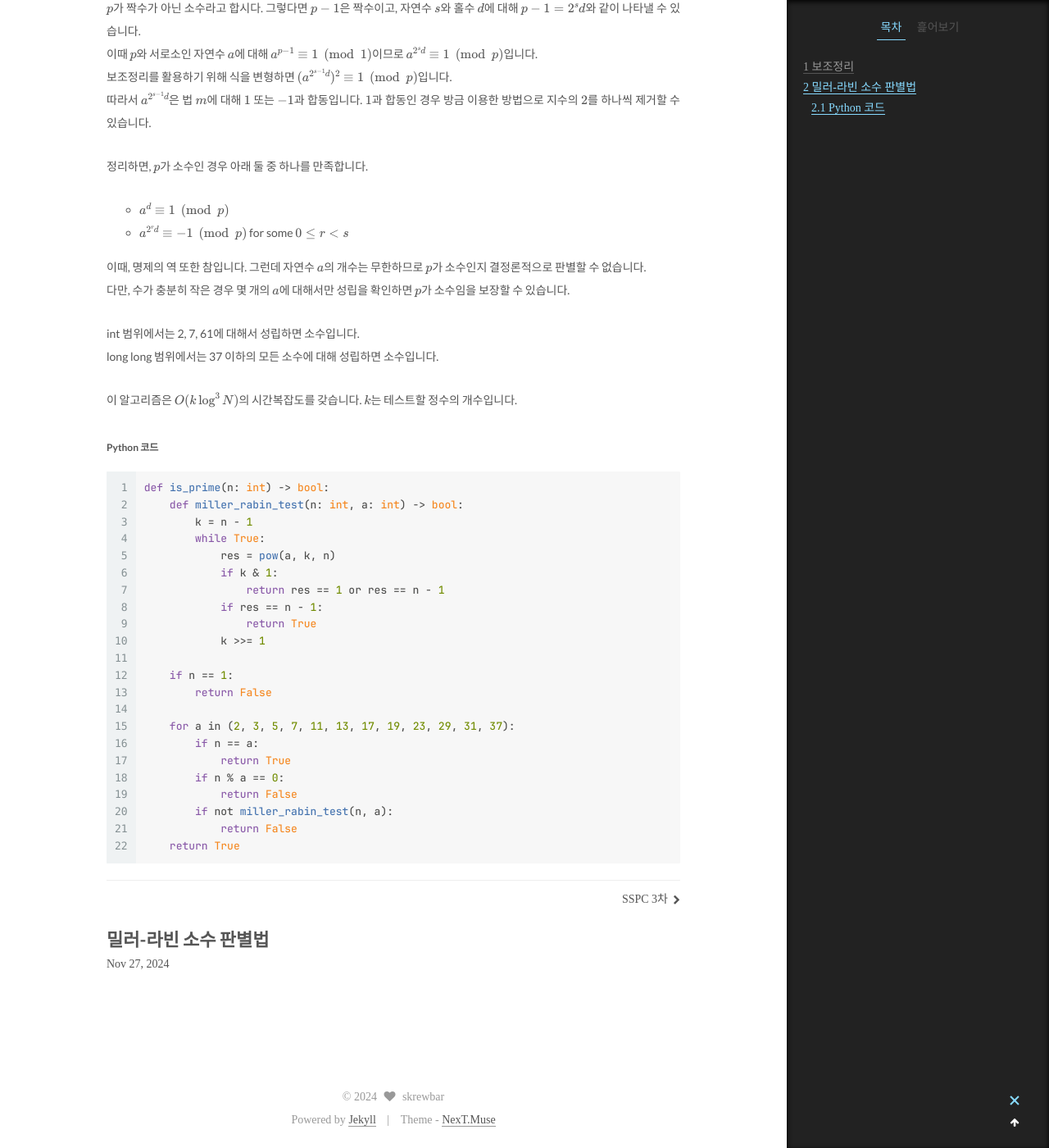
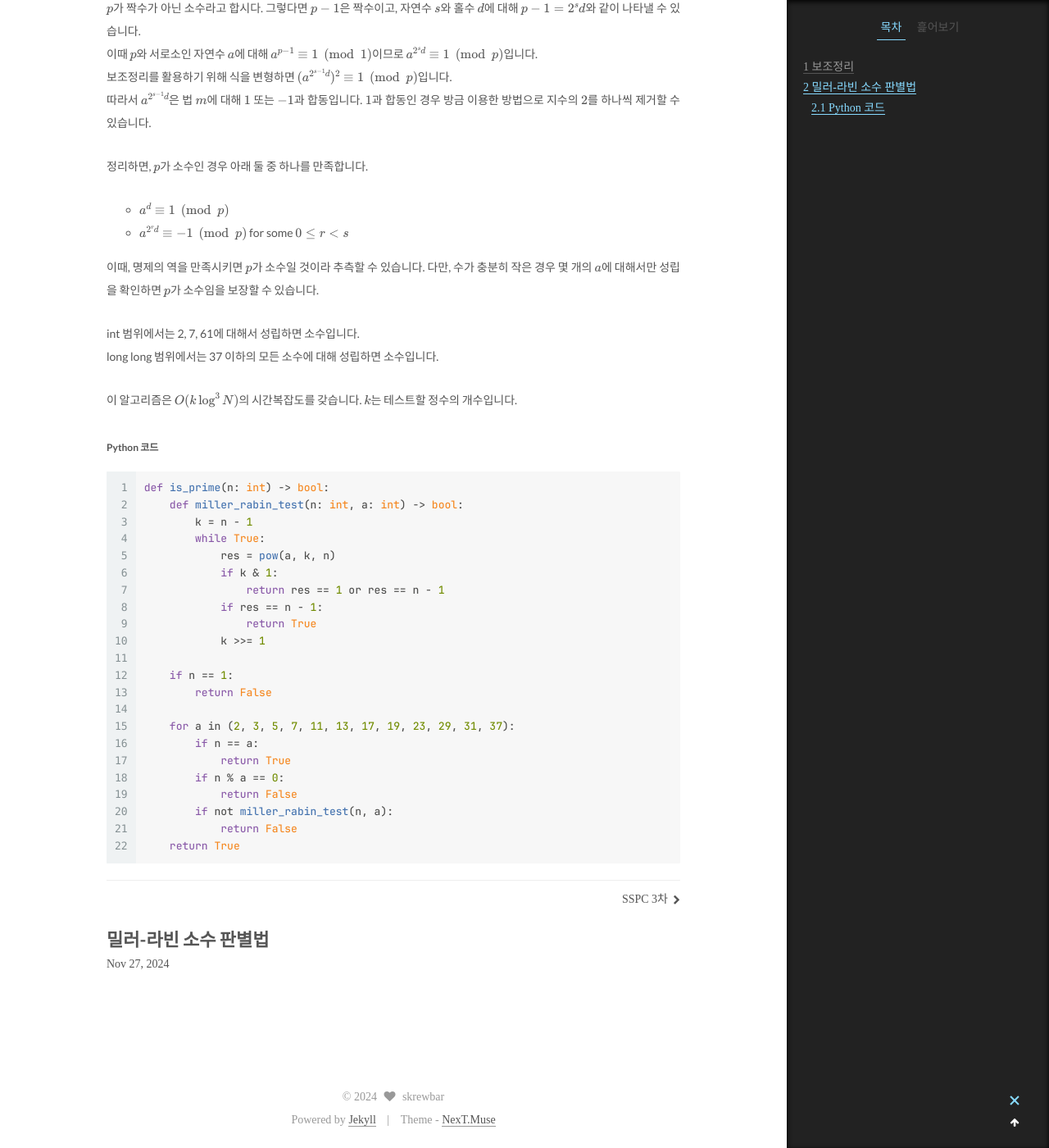
Before and after one commit to skrewbar/skrewbar.github.io, a Jekyll site: the page built from _posts/algorithms/2024-11-27-miller-rabin-primality-test.md, in a window 1280 px wide and 1400 px high, scrolled down 1196 px. Shown: the whole window at 82% size. Built offline with Jekyll 4.4.1, drawn with Linux system fonts in a browser that asks for light colours; some web fonts are replaced; formulas are drawn with MathJax 3; comment, search, counter and statistics services are not loaded.

Commit message:
🩹 잘못된 정보 수정

```diff
--- a/_posts/algorithms/2024-11-27-miller-rabin-primality-test.md
+++ b/_posts/algorithms/2024-11-27-miller-rabin-primality-test.md
@@ -43,8 +43,7 @@ $p$가 짝수가 아닌 소수라고 합시다. 그렇다면 $p-1$은 짝수이
 - $a^d \equiv 1 \pmod p$
 - $a^{2^rd} \equiv -1 \pmod p$ for some $0 \leq r < s$
 
-이때, 명제의 역 또한 참입니다. 그런데 자연수 $a$의 개수는 무한하므로 $p$가 소수인지 결정론적으로 판별할 수 없습니다.
-다만, 수가 충분히 작은 경우 몇 개의 $a$에 대해서만 성립을 확인하면 $p$가 소수임을 보장할 수 있습니다.
+이때, 명제의 역을 만족시키면 $p$가 소수일 것이라 추측할 수 있습니다. 다만, 수가 충분히 작은 경우 몇 개의 $a$에 대해서만 성립을 확인하면 $p$가 소수임을 보장할 수 있습니다.
 
 int 범위에서는 2, 7, 61에 대해서 성립하면 소수입니다.
 long long 범위에서는 37 이하의 모든 소수에 대해 성립하면 소수입니다.
```
